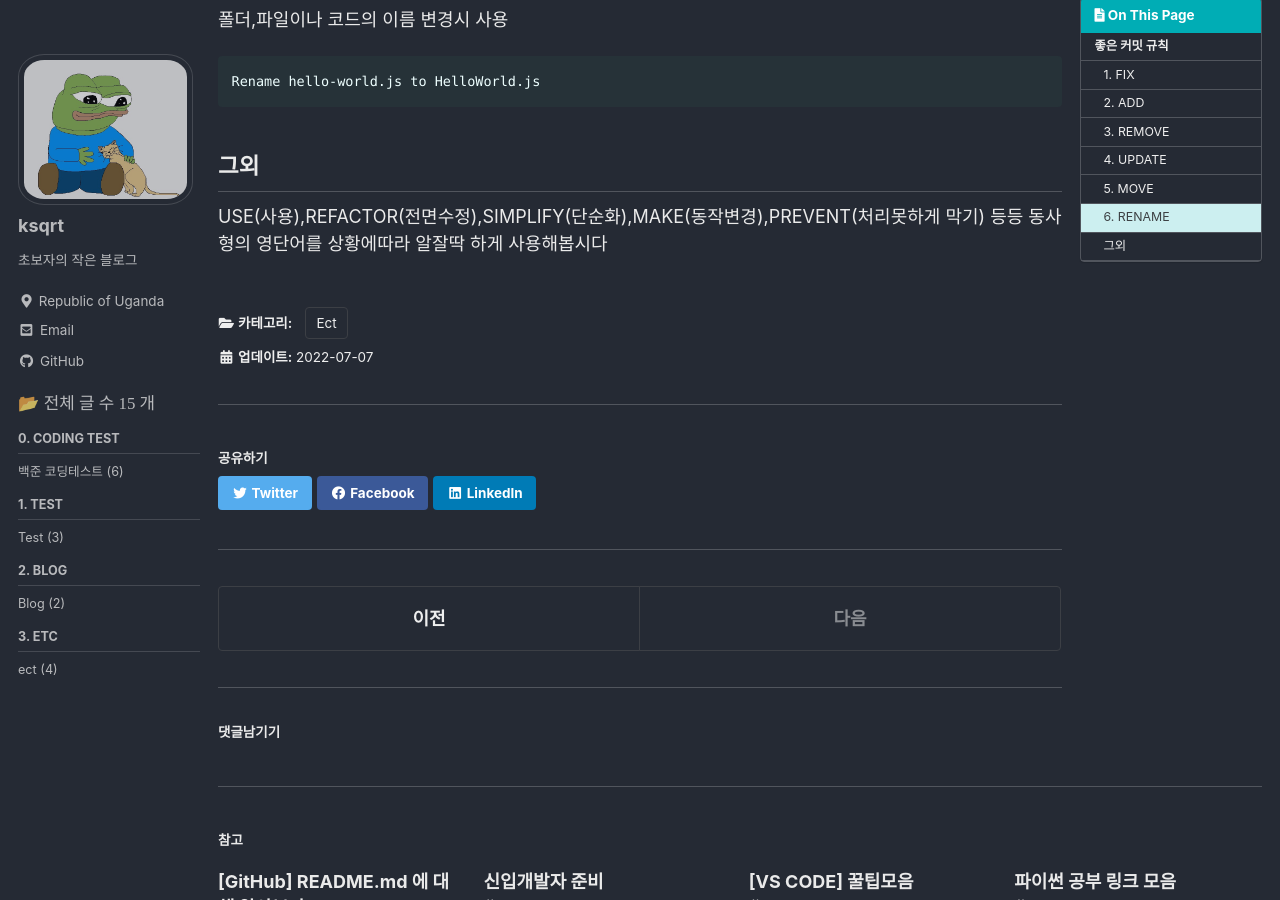
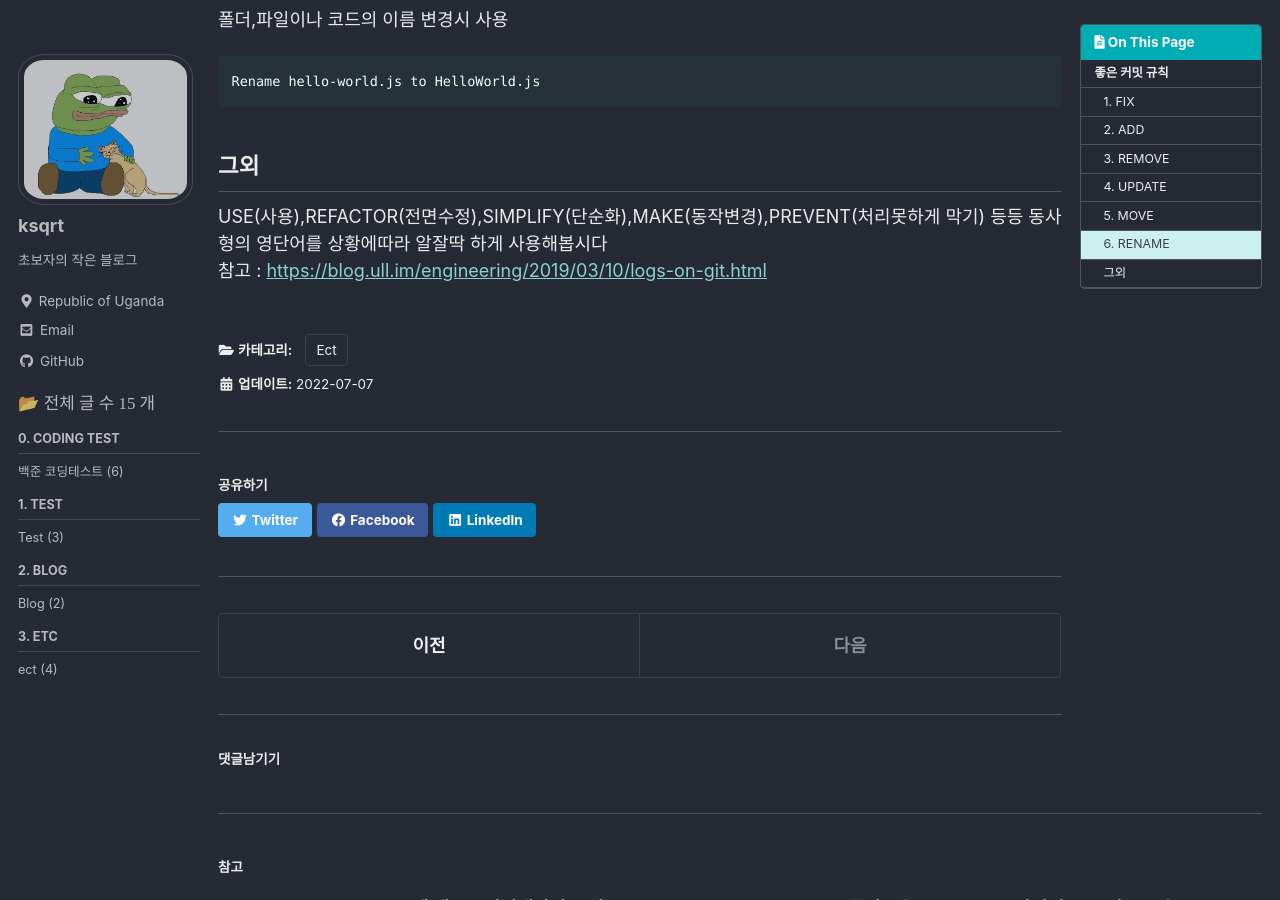
Before and after one commit to ksqrt/ksqrt.github.io, a Jekyll site: the page built from _posts/Ect/2022-07-07-ect-002.md, in a window 1280 px wide and 900 px high, scrolled down 1537 px. Built offline with Jekyll 4.4.1, drawn with Linux system fonts in a browser that asks for light colours; cached includes are drawn as plain includes; comment, search, counter and statistics services are not loaded.

Commit message:
add Link in post

```diff
--- a/_posts/Ect/2022-07-07-ect-002.md
+++ b/_posts/Ect/2022-07-07-ect-002.md
@@ -73,3 +73,4 @@
 
 USE(사용),REFACTOR(전면수정),SIMPLIFY(단순화),MAKE(동작변경),PREVENT(처리못하게 막기)
 등등 동사형의 영단어를 상황에따라 알잘딱 하게 사용해봅시다
+참고 : [https://blog.ull.im/engineering/2019/03/10/logs-on-git.html](https://blog.ull.im/engineering/2019/03/10/logs-on-git.html)
```
